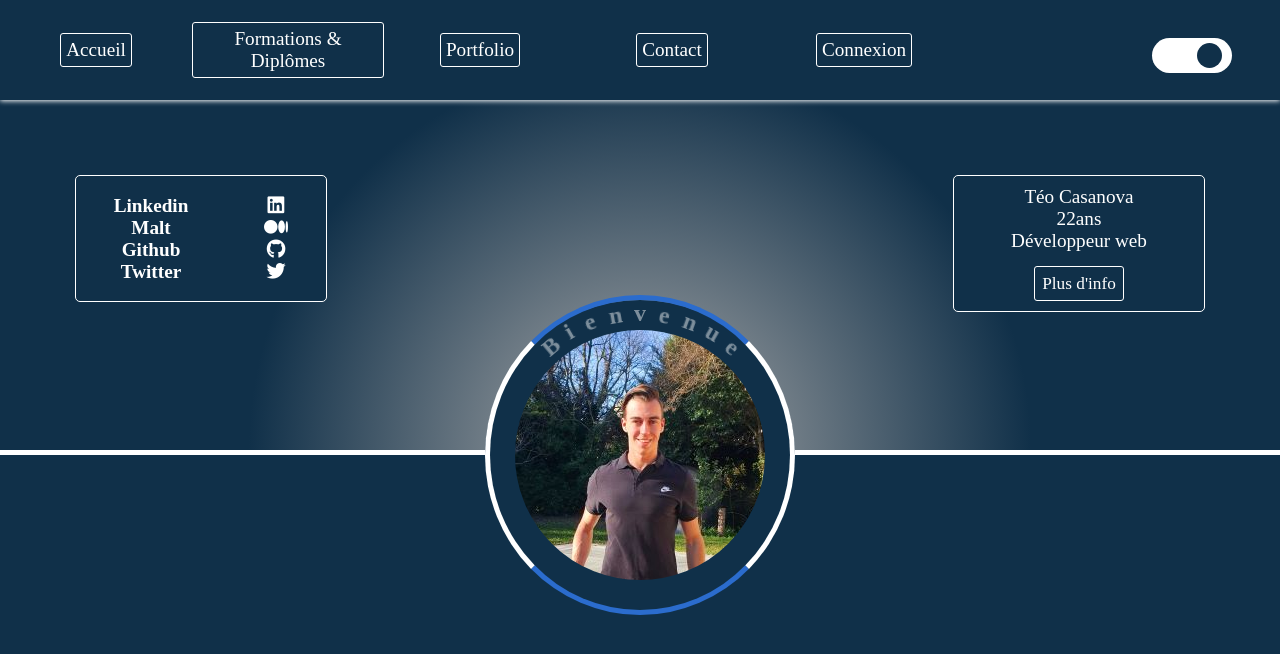
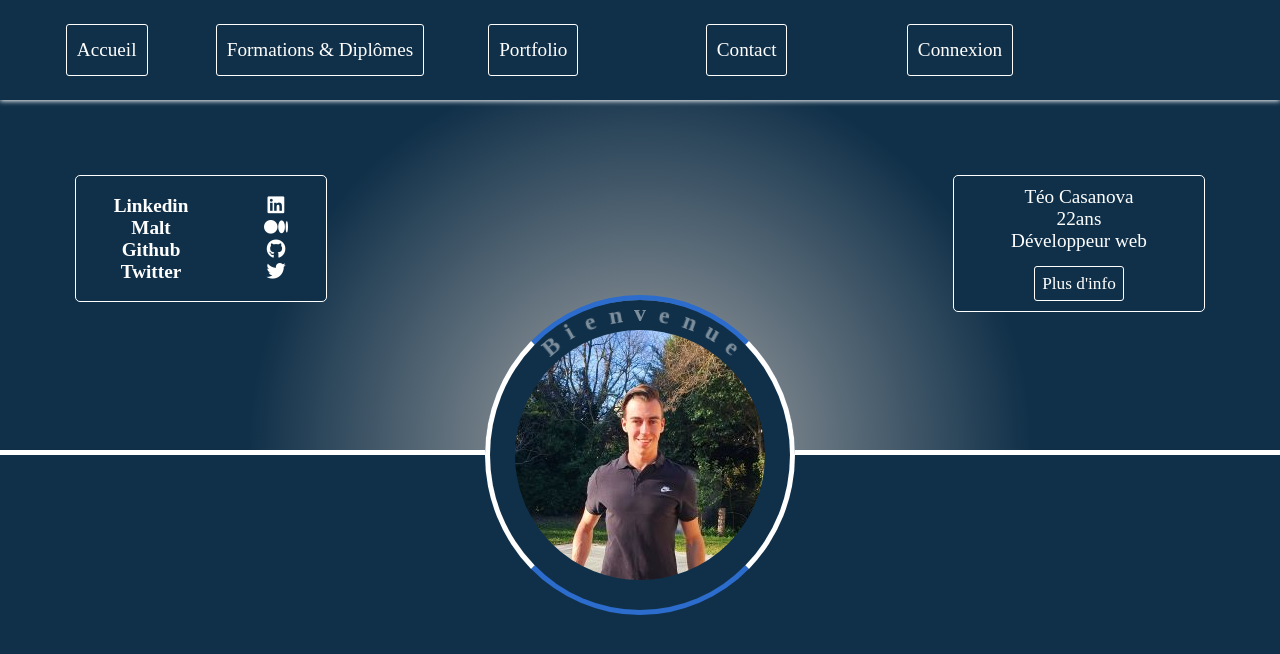
Before and after one commit to TeoCasanovaDW/CVenligne, a PHP site: page / in a window 1280 px wide. Shown: the top 654 px of the page. Run offline with PHP 8.4, Linux system fonts and the light colour scheme; some libraries are stand-ins or nearby versions.

Commit message:
Changement de style du menu principal

```diff
--- a/public/css/style.css
+++ b/public/css/style.css
@@ -123,7 +123,7 @@ header nav {
 }
 
 header nav ul {
-	width: 90%;
+	width: 100%;
 	height: 100%;
 	display: flex;
 	justify-content: space-around;
@@ -138,8 +138,11 @@ header nav ul li {
 }
 
 header nav ul li a {
+	display: flex;
+	align-items: center;
 	margin: 0 auto;
-	padding: 5px;
+	padding: 5px 10px;
+	height: 40%;
 	font-size: 1.2em;
 	text-decoration: none;
 	border: 1px solid #FFF;
@@ -162,7 +165,7 @@ header nav ul li a:hover {
 	transition: .4s;
 }
 
-#switch{
+/*#switch{
 	width: 80px;
 	height: 35px;
 	background-color: #FFF;
@@ -179,7 +182,7 @@ header nav ul li a:hover {
 	position: absolute;
 	top: 5px;
 	left: 45px;
-}
+}*/
 
 #back {
 	width: 100%;
--- a/view/template.php
+++ b/view/template.php
@@ -90,7 +90,7 @@
 
 		</ul>
 
-		<div id="switch"><div id="switchRound"></div></div>
+		<!-- <div id="switch"><div id="switchRound"></div></div> -->
 
 		<i class="fas fa-bars"></i>
 
```
